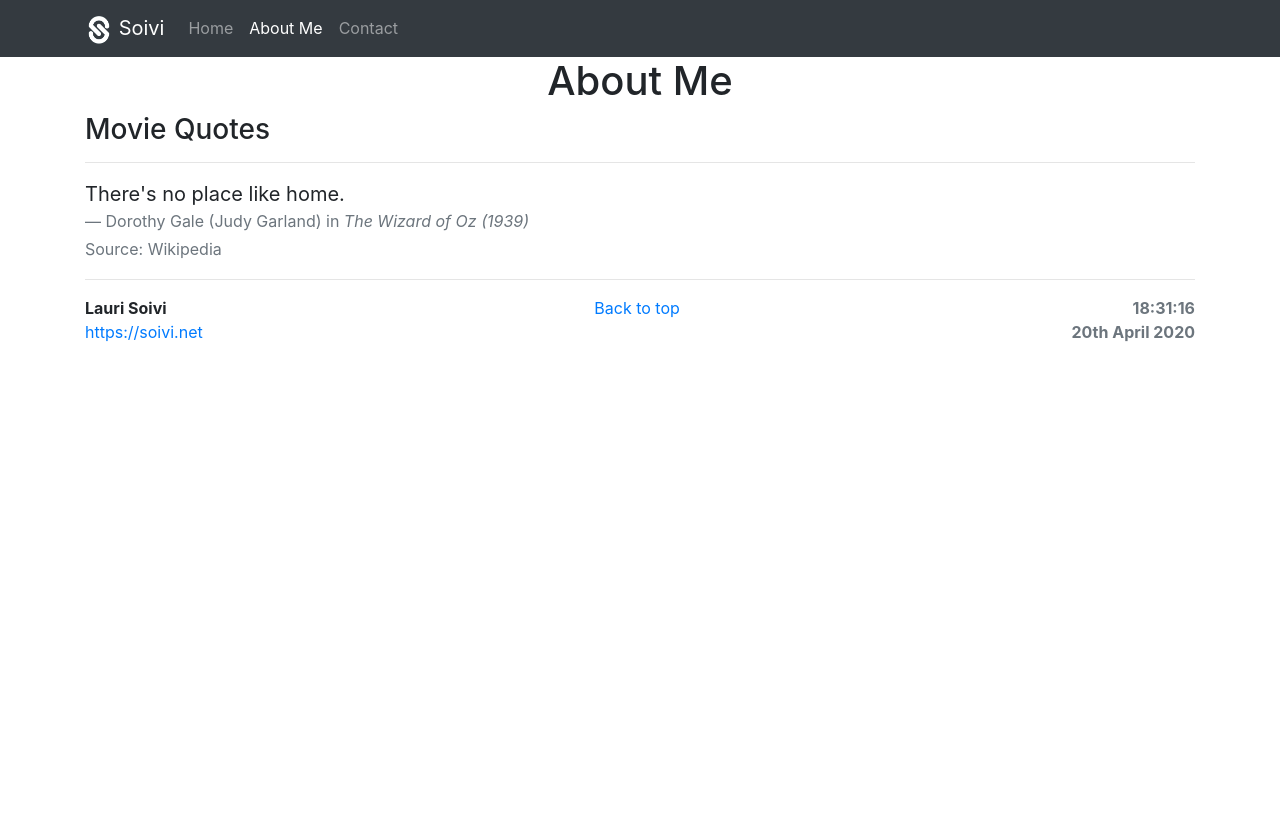
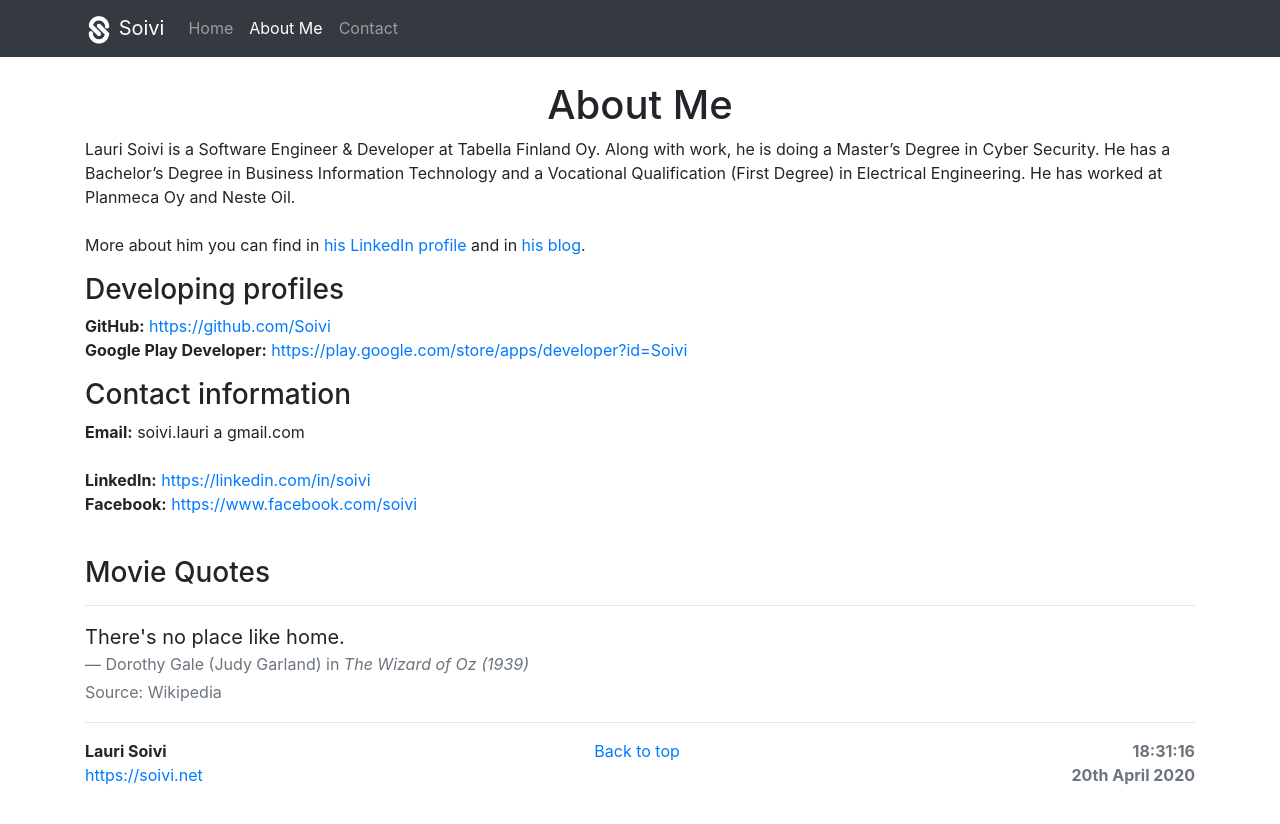
Before and after one commit to Soivi/jekyll-blog, a Jekyll site: the page built from docs/about.html, in a window 1280 px wide. Shown: the top 824 px of the page. Built offline with Jekyll 4.4.1, drawn with Linux system fonts in a browser that asks for light colours.

Commit message:
modified about page

```diff
--- a/docs/about.html
+++ b/docs/about.html
@@ -3,6 +3,31 @@ layout: default
 title: About
 ---
 
+<div class="container py-4">
 <h1 class="text-center">About Me</h1>
 
+<p>
+    Lauri Soivi is a Software Engineer & Developer at Tabella Finland Oy.
+    Along with work, he is doing a Master’s Degree in Cyber Security.
+    He has a Bachelor’s Degree in Business Information Technology and a Vocational Qualification (First Degree) in Electrical Engineering.
+    He has worked at Planmeca Oy and Neste Oil.
+    <br><br>
+    More about him you can find in <a href="https://linkedin.com/in/soivi">his LinkedIn profile</a> and in <a href="https://soivi.net">his blog</a>.
+</p>
+
+
+<h3>Developing profiles</h3>
+<p>
+    <strong>GitHub:</strong> <a href="https://github.com/Soivi">https://github.com/Soivi</a><br>
+    <strong>Google Play Developer:</strong> <a href="https://play.google.com/store/apps/developer?id=Soivi">https://play.google.com/store/apps/developer?id=Soivi</a><br>
+</p>
+
+<h3>Contact information</h3>
+<p>
+    <strong>Email:</strong> soivi.lauri a gmail.com<br><br>
+    <strong>LinkedIn:</strong> <a href="https://linkedin.com/in/soivi">https://linkedin.com/in/soivi</a><br>
+    <strong>Facebook:</strong> <a href="https://www.facebook.com/soivi">https://www.facebook.com/soivi</a><br>
+</p>
+</div>
+
 {% include moviequotes.html %}
```
